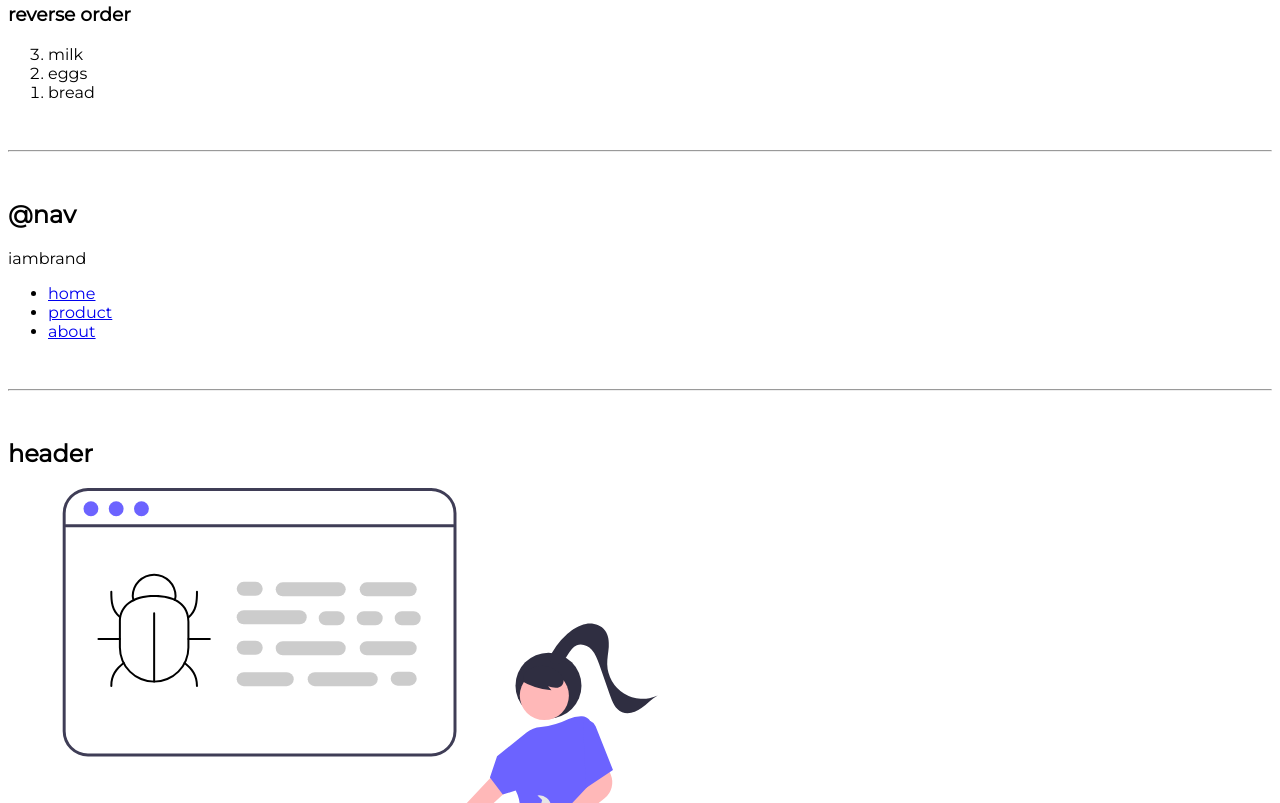
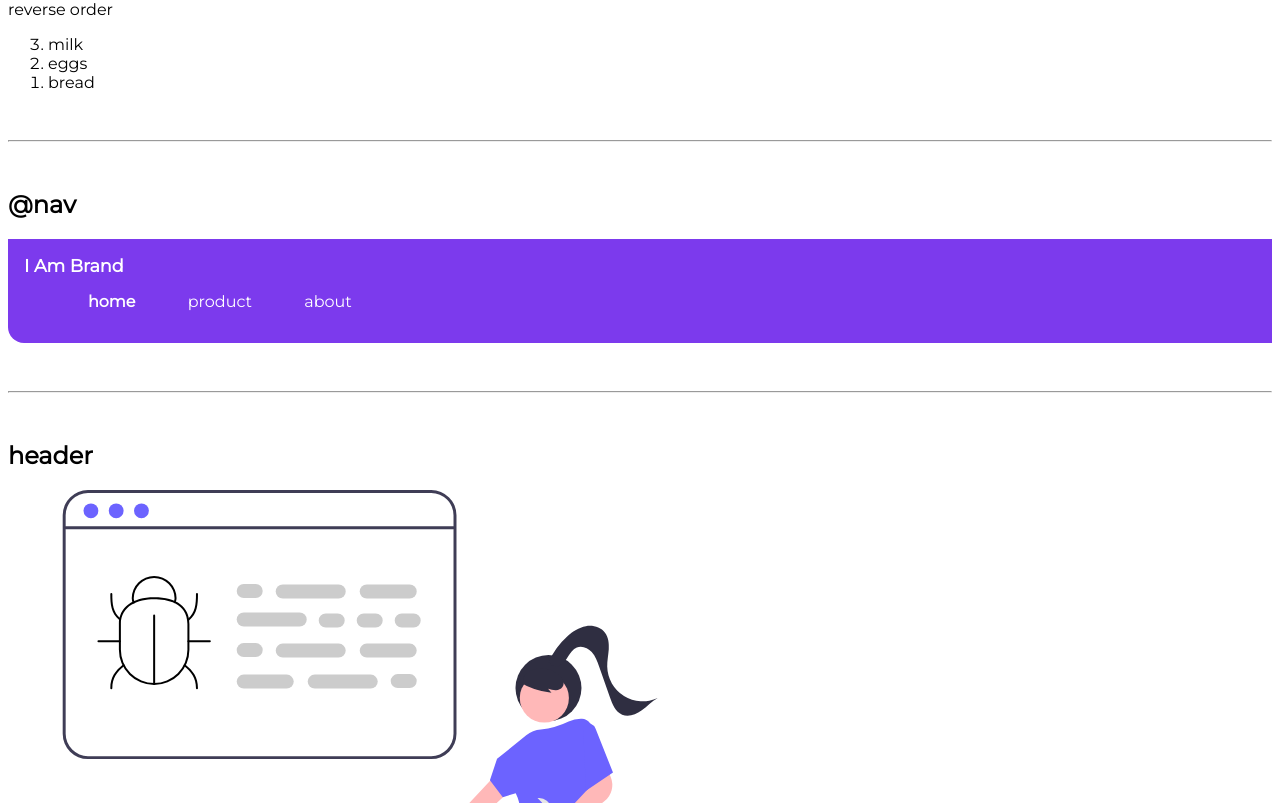
Before and after one commit to rachana-c-s/component-library, a plain HTML site: page index.html in a window 1280 px wide. Shown: the part 1276-2079 px from the top of the page. Drawn offline with Linux system fonts and the light colour scheme.

Commit message:
nav.updated

```diff
--- a/index.html
+++ b/index.html
@@ -64,7 +64,7 @@
         <li class="list-item-inline">Inline one</li>
         <li class="list-item-inline">Inline two</li>
         <li class="list-item-inline">Inline three</li>
-        </ul>
+        </ul
 
         <h3>reverse order</h3>
 
@@ -77,17 +77,17 @@
 
         <h2>@nav</h2>
 
-        <nav>
-            <div>iambrand</div>
-            <ul>
-                <li>
-                    <a href="/">home</a>
+        <nav class="navigation">
+            <div class="nav-brand">I Am Brand</div>
+            <ul class="list-non-bullet nav-pills">
+                <li class="list-item-inline">
+                    <a class="link link-active"href="/">home</a>
                 </li>
-                <li>
-                    <a href="/">product</a>
+                <li class="list-item-inline">
+                    <a class="link"href="/">product</a>
                 </li>
-                <li>
-                    <a href="/">about</a>
+                <li class="list-item-inline">
+                    <a class="link"href="/">about</a>
                 </li>
             </ul>
         </nav>
--- a/style.css
+++ b/style.css
@@ -45,3 +45,23 @@ hr{
     display: inline;
     padding: 0rem 0.5rem;
 }
+
+.navigation{
+    background-color: var(--primary-color);
+    padding: 1rem;
+    color: white;
+    border-bottom-left-radius: 1rem;
+}
+
+.navigation .nav-brand{
+    font-weight: bold;
+    font-size: 1.1rem;
+}
+
+.navigation .link{
+    color:white;
+}
+
+.navigation .link-active{
+    font-weight: bold;
+}
```
